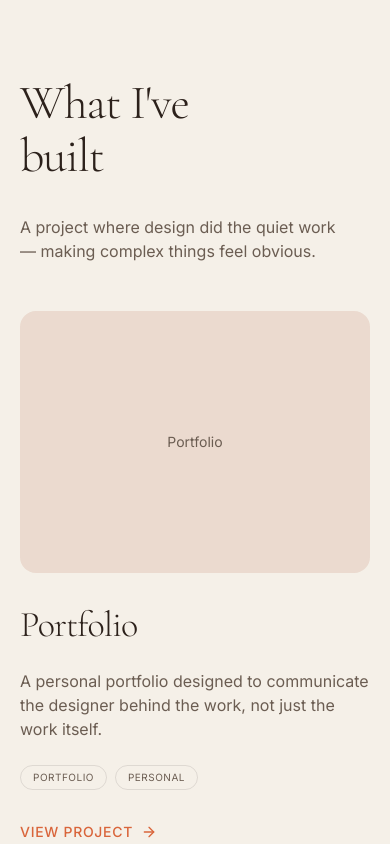
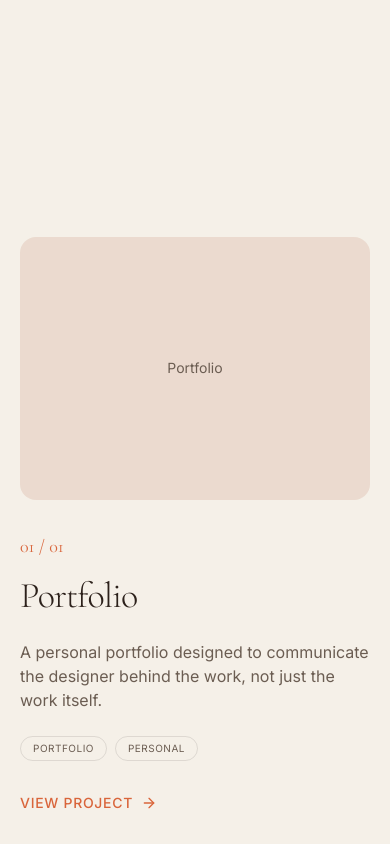
Before and after one commit to gabbyNyawera/portfolio, a Next.js app: page / in a window 390 px wide. Shown: the part 5120-5964 px from the top of the page. Built offline with nearby package versions, Linux system fonts and the light colour scheme.

Commit message:
fix: restore horizontal scroll layout for projects section

```diff
--- a/src/components/horizontal-projects.tsx
+++ b/src/components/horizontal-projects.tsx
@@ -12,11 +12,8 @@ export function HorizontalProjects({ projects }: { projects: Project[] }) {
   const [activeIndex, setActiveIndex] = useState(0);
 
   const totalProjects = projects.length;
-  const isSingleProject = totalProjects === 1;
 
   useEffect(() => {
-    if (isSingleProject) return;
-
     const container = containerRef.current;
     if (!container) return;
 
@@ -39,72 +36,9 @@ export function HorizontalProjects({ projects }: { projects: Project[] }) {
     handleScroll();
 
     return () => window.removeEventListener("scroll", handleScroll);
-  }, [totalProjects, isSingleProject]);
+  }, [totalProjects]);
 
   const translateX = scrollProgress * (totalProjects - 1) * -100;
-
-  if (isSingleProject) {
-    const project = projects[0];
-    return (
-      <div className="px-5 sm:px-8 lg:px-16">
-        <div className="mx-auto max-w-6xl">
-          <div className="mb-12">
-            <h2 className="font-serif text-5xl font-light leading-[1.1] tracking-tight md:text-6xl">
-              What I&apos;ve
-              <br />
-              built
-            </h2>
-            <p className="mt-8 max-w-xs text-muted-foreground">
-              A project where design did the quiet work — making complex things feel obvious.
-            </p>
-          </div>
-
-          <Link
-            href={`/work/${project.slug}`}
-            className="group block w-full"
-          >
-            <div className="grid gap-8 md:grid-cols-[1.2fr_1fr]">
-              {/* Visual */}
-              <div className="overflow-hidden rounded-2xl bg-muted">
-                <div className="flex aspect-[4/3] w-full items-center justify-center bg-accent/10 md:min-h-[450px]">
-                  <span className="text-sm text-muted-foreground">
-                    {project.title}
-                  </span>
-                </div>
-              </div>
-
-              {/* Content */}
-              <div className="flex flex-col justify-center">
-                <h3 className="font-serif text-4xl font-light tracking-tight md:text-5xl">
-                  {project.title}
-                </h3>
-
-                <p className="mt-6 max-w-md text-muted-foreground">
-                  {project.description}
-                </p>
-
-                {/* Tags */}
-                <div className="mt-6 flex flex-wrap gap-2">
-                  {project.category.split(" / ").map((tag) => (
-                    <span
-                      key={tag}
-                      className="rounded-full border border-border/60 px-3 py-1 text-[10px] uppercase tracking-wider text-muted-foreground"
-                    >
-                      {tag}
-                    </span>
-                  ))}
-                </div>
-
-                <div className="mt-8 inline-flex items-center gap-2 text-sm font-medium uppercase tracking-wider text-accent transition-colors group-hover:text-foreground">
-                  View project <ArrowRight className="size-4" />
-                </div>
-              </div>
-            </div>
-          </Link>
-        </div>
-      </div>
-    );
-  }
 
   return (
     <div ref={containerRef} className="relative h-[400vh]">
@@ -118,7 +52,9 @@ export function HorizontalProjects({ projects }: { projects: Project[] }) {
               built
             </h2>
             <p className="mt-8 max-w-xs text-muted-foreground">
-              Projects where design did the quiet work — making complex things feel obvious.
+              {totalProjects === 1
+                ? "A project where design did the quiet work — making complex things feel obvious."
+                : "Projects where design did the quiet work — making complex things feel obvious."}
             </p>
           </div>
 
@@ -197,7 +133,8 @@ export function HorizontalProjects({ projects }: { projects: Project[] }) {
             ))}
           </div>
 
-          {/* Navigation cues */}
+          {/* Navigation cues - only show when multiple projects */}
+          {totalProjects > 1 && (
             <div className="hidden items-center justify-center gap-6 py-6 sm:flex">
               <button
                 onClick={() => {
@@ -230,6 +167,7 @@ export function HorizontalProjects({ projects }: { projects: Project[] }) {
                 <ArrowRight className="size-4" />
               </button>
             </div>
+          )}
         </div>
       </div>
     </div>
```
Lines whose indentation alone changed are shown as unchanged.
